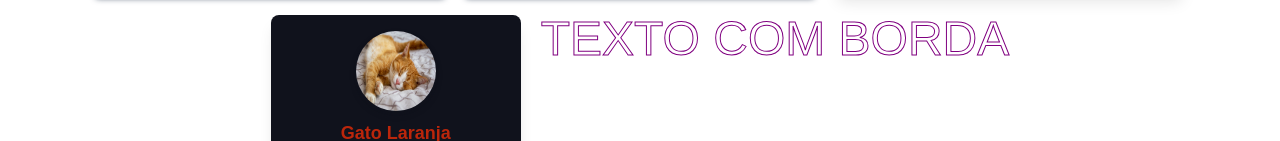
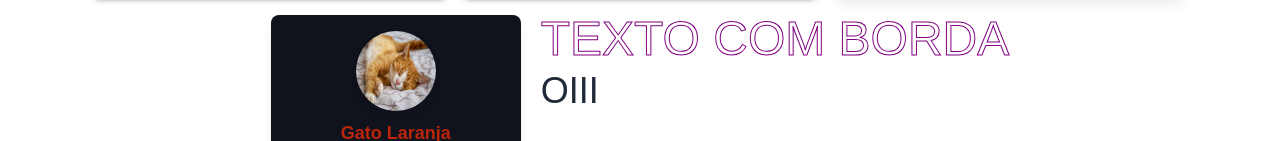
Before and after one commit to AnabelMarinho/Componentes-Nextjs, a Next.js app: page / in a window 1280 px wide. Shown: the part 659-800 px from the top of the page. Built offline with nearby package versions, Linux system fonts and the light colour scheme.

Commit message:
TerminalEfect

```diff
--- a/package.json
+++ b/package.json
@@ -12,8 +12,9 @@
     "lucide": "^0.460.0",
     "lucide-react": "^0.460.0",
     "next": "15.0.3",
-    "react": "19.0.0-rc-66855b96-20241106",
-    "react-dom": "19.0.0-rc-66855b96-20241106"
+    "react": "^18.3.1",
+    "react-dom": "^18.3.1",
+    "react-simple-typewriter": "^5.0.1"
   },
   "devDependencies": {
     "@types/node": "^20",
--- a/src/app/page.tsx
+++ b/src/app/page.tsx
@@ -5,8 +5,9 @@ import CardCircle from "@/components/ui/cardCircle";
 import CardVertical from "@/components/ui/cardVertical";
 import ContainerButtons from "@/components/ui/containerbuttons";
 import TextBorder from "@/components/ui/TextBorder";
+import TerminalEffect from "@/components/ui/TerminalEfect";
+import Link from "next/link";
 
-import Link from "next/link";
 
 export default function Home() {
   return (
@@ -25,7 +26,10 @@ export default function Home() {
         <Cardmine3 />
         <CardCircle />
         <CardVertical />
+        <div className="flex flex-col">
         <TextBorder />
+        <TerminalEffect />
+        </div>
         </div>
 
 
--- /dev/null
+++ b/src/components/ui/TerminalEfect/index.tsx
@@ -0,0 +1,27 @@
+"use client"
+import { Typewriter } from 'react-simple-typewriter';
+
+const TerminalEffect = () => {
+  return (
+    <div className="terminal-effect">
+      <p className="text-sm sm:text-2xl lg:text-4xl mt-2 uppercase text-gray-800">
+        <Typewriter
+          words={[
+            'oiii',
+            'Me chamo Anabel!'
+          ]}
+          loop={true}
+          cursor
+          cursorStyle="|"
+          typeSpeed={70}
+          deleteSpeed={50}
+          delaySpeed={1000}
+        />
+      </p>
+    </div>
+  );
+};
+
+export default TerminalEffect;
+
+{/* npm install react-simple-typewriter */}
```
Also changed, not shown: 1 other file (tests, documents, lock files or other folders).
